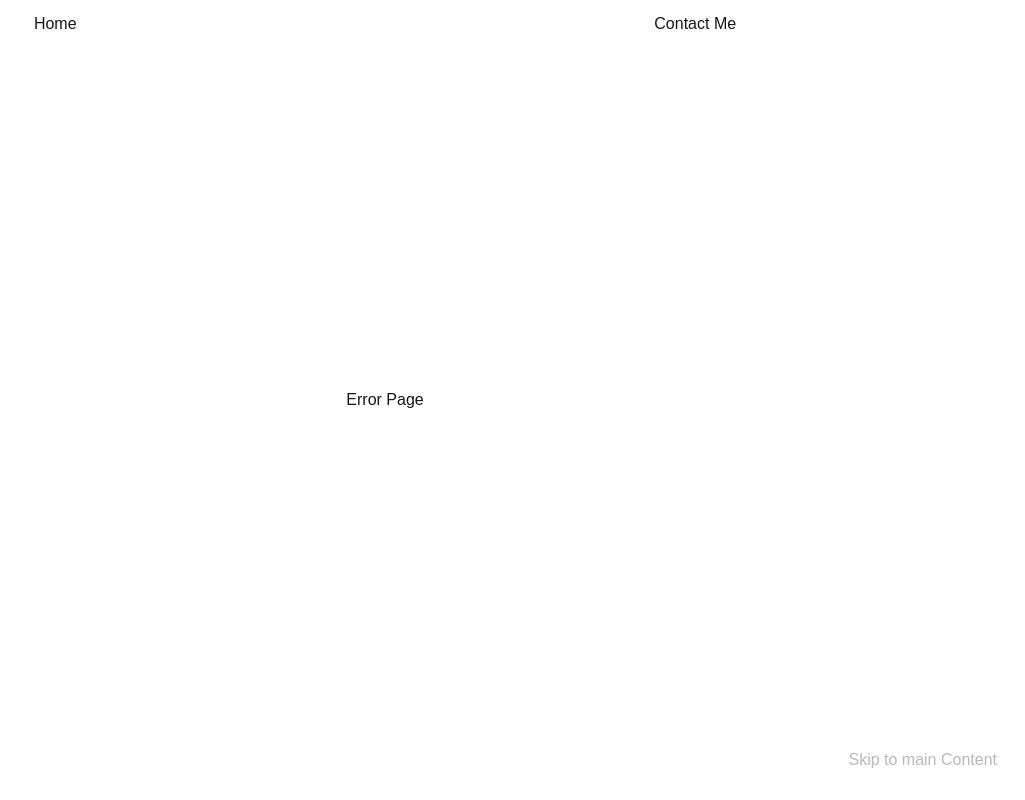
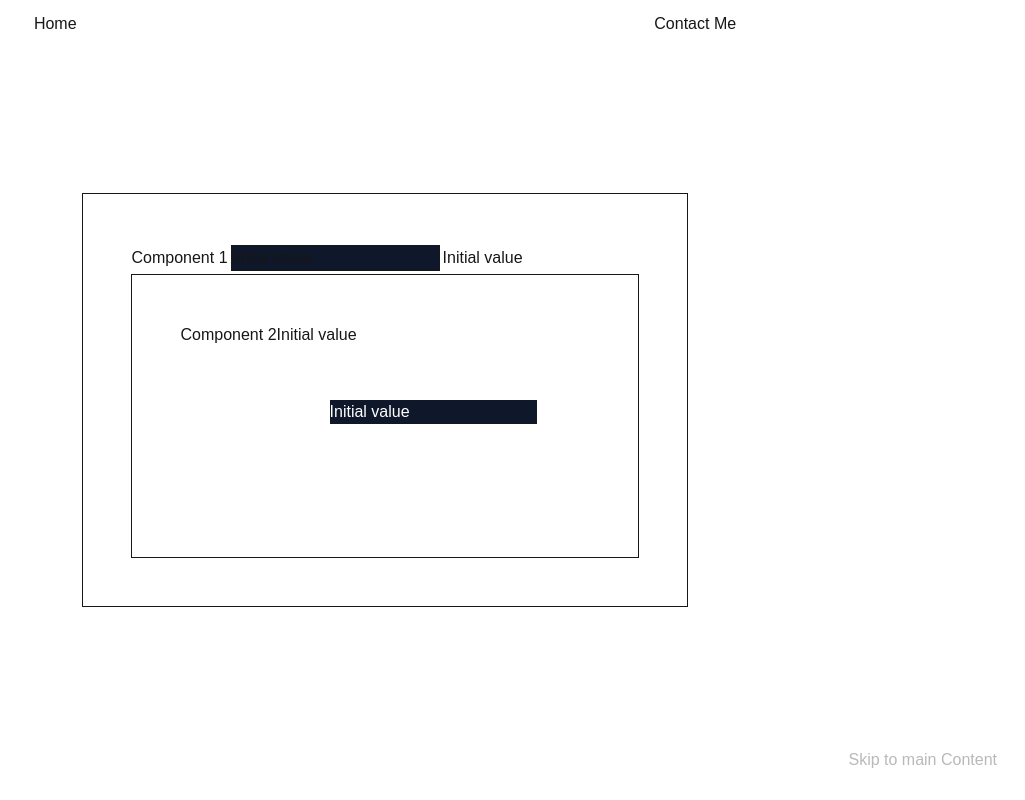
Before and after one commit to 00AbHi00/ThreeDPortfolio, a Next.js app: page /questions/3 in a window 1280 px wide. Before the commit this address had no page. Shown: the whole page, without its empty margins (255-1280 px from the left). Built offline with nearby package versions, Linux system fonts and the light colour scheme.

Commit message:
context api for consitent component renders on different files

```diff
--- a/src/app/questions/2/page.tsx
+++ b/src/app/questions/2/page.tsx
@@ -1,3 +1,4 @@
+// CURD and sort
 "use client";
 
 import { useState } from "react";
@@ -73,9 +74,9 @@ export default function FunctionName() {
       <table className="shadow-md rounded border border-gray-200 m-3">
         <thead className="bg-gray-900">
           <tr>
-            <th className="px-4 py-2 border" onClick={sortAscendingKeys}>Key</th>
-            <th className="px-4 py-2 border" onClick={sortAscendingColor} >Color</th>
-            <th className="px-4 py-2 border" onClick={sortAscendingCal}>Calories</th>
+            <th className="px-4 py-2 border" onClick={sortAscendingKeys}>⬇️ Key</th>
+            <th className="px-4 py-2 border" onClick={sortAscendingColor} >⬇️Color</th>
+            <th className="px-4 py-2 border" onClick={sortAscendingCal}>⬇️Calories</th>
             <th className="px-4 py-2 border">Remove</th>
           </tr>
         </thead>
--- /dev/null
+++ b/src/app/questions/3/comp1.tsx
@@ -0,0 +1,12 @@
+import { PropContext } from "./page";
+import Component2 from "./comp2";
+import { useContext } from "react";
+export default function Component1() {
+  const value=useContext(PropContext)
+  return <div className="border p-12">
+    Component 2
+    {/* <input type="text" className="outline m-1 bg-slate-900" name="" id="" /> */}
+        {value?.value}
+        <Component2/>
+    </div>;
+}
--- /dev/null
+++ b/src/app/questions/3/comp2.tsx
@@ -0,0 +1,29 @@
+import { useContext } from "react";
+import { PropContext } from "./page";
+
+export default function Component2() {
+  const context = useContext(PropContext);
+
+  if (!context) {
+    throw new Error("Component2 must be used within a PropContext.Provider");
+  }
+
+  const { value, setValue } = context;
+
+  const handleChange = (e: React.ChangeEvent<HTMLInputElement>) => {
+    setValue(e.target.value);
+  };
+
+  return (
+    <div className="border p-12 text-white">
+      Component 3
+      <input
+        type="text"
+        className="outline m-1 bg-slate-900"
+        value={value}
+        onChange={handleChange}
+      />
+      <div className="mt-2">Context value: {value}</div>
+    </div>
+  );
+}
--- /dev/null
+++ b/src/app/questions/3/page.tsx
@@ -0,0 +1,36 @@
+// For this implementation, we create a context with createContext
+//
+"use client";
+import { useState, createContext } from "react";
+import Component1 from "./comp1";
+interface PropContextType {
+  value: string;
+  setValue: (val: string) => void;
+}
+export const PropContext = createContext<PropContextType | undefined>(
+  undefined
+);
+
+export default function FunctionName() {
+    const [value, setValue] = useState("Initial value");
+    return (
+    <PropContext.Provider value={{value,setValue}}>
+      <div className="grid h-screen place-items-center ">
+        <div className="border p-12">
+          Component 1
+          <input
+            onChange={(e)=>setValue(e.currentTarget.value)}
+            type="text"
+            className="outline m-1 bg-slate-900"
+            name=""
+            id=""
+            value={value}
+          />
+
+          {value}
+          <Component1 />
+        </div>
+      </div>
+    </PropContext.Provider>
+  );
+}
```
